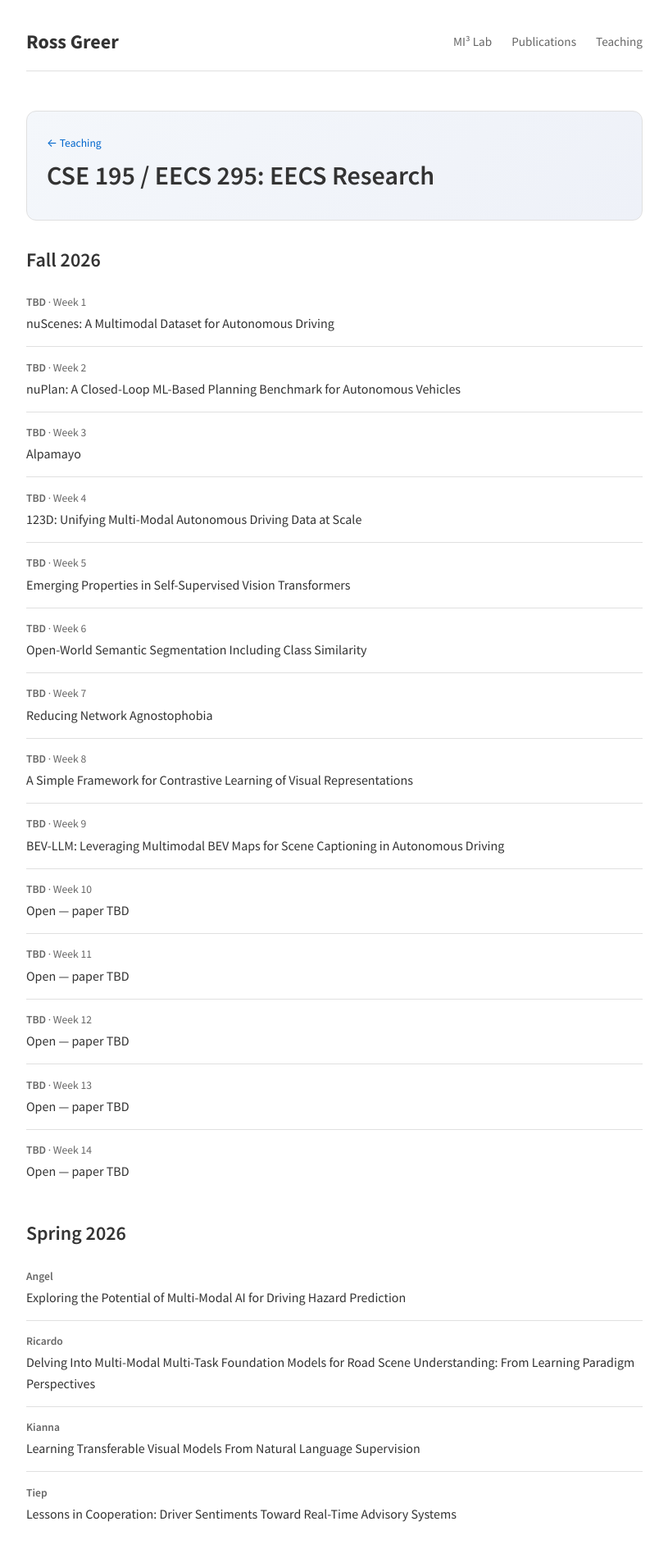
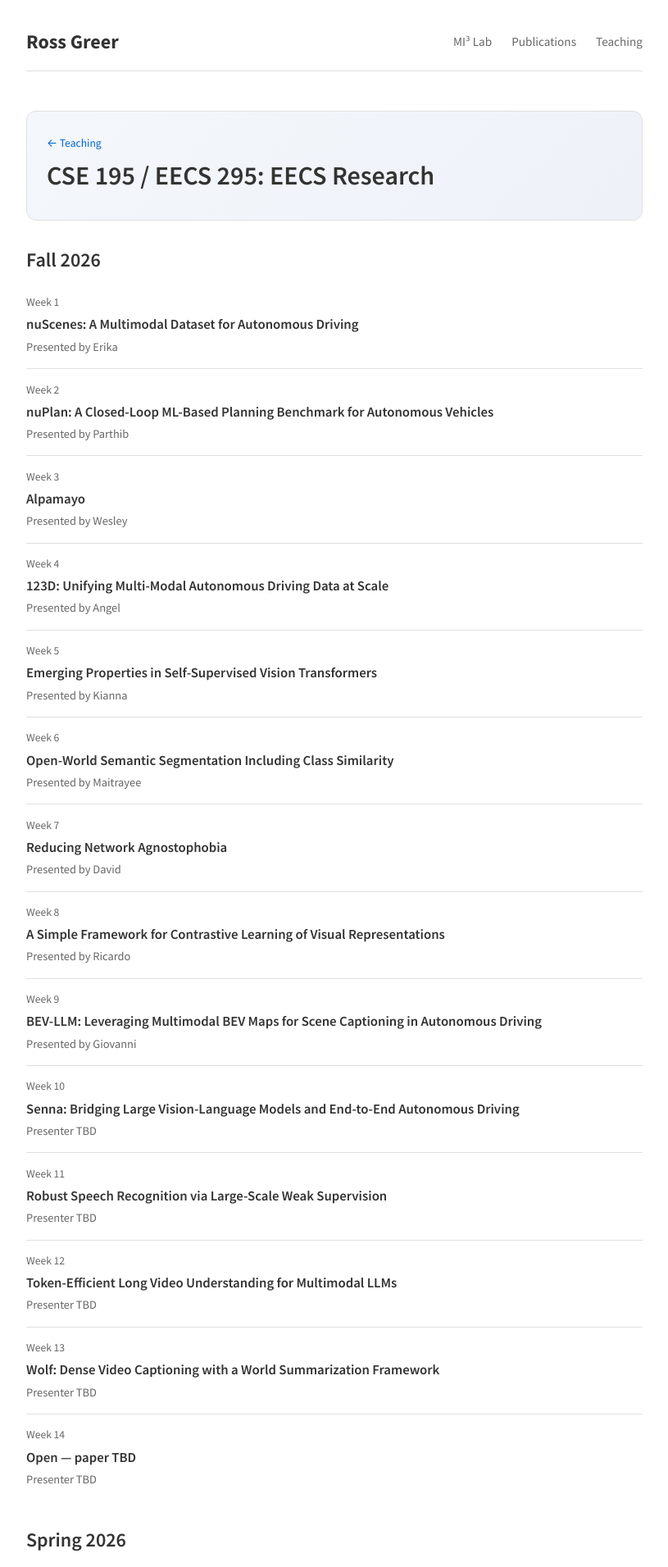
Before and after one commit to rossgreer/rossgreer.github.io, a Jekyll site: the page built from cse195.md, in a window 1280 px wide. Shown: the top 1911 px of the page at 82% size, without its empty margins (232-1047 px from the left). Built offline with Jekyll 4.4.1, drawn with Linux system fonts in a browser that asks for light colours; some web fonts are replaced; some of the changed text lies outside the part shown.

Commit message:
Reformat seminar entries; assign Fall 2026 papers and presenters
Reorder each entry to date/paper/presenter and adjust paper-list CSS.
Assign Fall 2026 presenters for weeks 1-9 and add papers for weeks
10-13 (week 14 open).

Co-Authored-By: Claude Opus 4.7 <noreply@anthropic.com>

```diff
--- a/assets/css/style.css
+++ b/assets/css/style.css
@@ -771,10 +771,13 @@ footer {
   margin-bottom: 0.15rem;
 }
 
-.paper-presenter {
+.paper-title {
+  font-size: 1.05rem;
   font-weight: 600;
+  margin-bottom: 0.15rem;
 }
 
-.paper-title {
-  font-size: 1rem;
+.paper-presenter {
+  font-size: 0.9rem;
+  color: var(--color-text-muted);
 }
--- a/cse195.md
+++ b/cse195.md
@@ -13,60 +13,74 @@ permalink: /teaching/cse195/
 
 <ul class="paper-list">
   <li class="paper-item">
-    <div class="paper-meta"><span class="paper-presenter">TBD</span> &middot; Week 1</div>
+    <div class="paper-meta">Week 1</div>
     <div class="paper-title">nuScenes: A Multimodal Dataset for Autonomous Driving</div>
+    <div class="paper-presenter">Presented by Erika</div>
   </li>
   <li class="paper-item">
-    <div class="paper-meta"><span class="paper-presenter">TBD</span> &middot; Week 2</div>
+    <div class="paper-meta">Week 2</div>
     <div class="paper-title">nuPlan: A Closed-Loop ML-Based Planning Benchmark for Autonomous Vehicles</div>
+    <div class="paper-presenter">Presented by Parthib</div>
   </li>
   <li class="paper-item">
-    <div class="paper-meta"><span class="paper-presenter">TBD</span> &middot; Week 3</div>
+    <div class="paper-meta">Week 3</div>
     <div class="paper-title">Alpamayo</div>
+    <div class="paper-presenter">Presented by Wesley</div>
   </li>
   <li class="paper-item">
-    <div class="paper-meta"><span class="paper-presenter">TBD</span> &middot; Week 4</div>
+    <div class="paper-meta">Week 4</div>
     <div class="paper-title">123D: Unifying Multi-Modal Autonomous Driving Data at Scale</div>
+    <div class="paper-presenter">Presented by Angel</div>
   </li>
   <li class="paper-item">
-    <div class="paper-meta"><span class="paper-presenter">TBD</span> &middot; Week 5</div>
+    <div class="paper-meta">Week 5</div>
     <div class="paper-title">Emerging Properties in Self-Supervised Vision Transformers</div>
+    <div class="paper-presenter">Presented by Kianna</div>
   </li>
   <li class="paper-item">
-    <div class="paper-meta"><span class="paper-presenter">TBD</span> &middot; Week 6</div>
+    <div class="paper-meta">Week 6</div>
     <div class="paper-title">Open-World Semantic Segmentation Including Class Similarity</div>
+    <div class="paper-presenter">Presented by Maitrayee</div>
   </li>
   <li class="paper-item">
-    <div class="paper-meta"><span class="paper-presenter">TBD</span> &middot; Week 7</div>
+    <div class="paper-meta">Week 7</div>
     <div class="paper-title">Reducing Network Agnostophobia</div>
+    <div class="paper-presenter">Presented by David</div>
   </li>
   <li class="paper-item">
-    <div class="paper-meta"><span class="paper-presenter">TBD</span> &middot; Week 8</div>
+    <div class="paper-meta">Week 8</div>
     <div class="paper-title">A Simple Framework for Contrastive Learning of Visual Representations</div>
+    <div class="paper-presenter">Presented by Ricardo</div>
   </li>
   <li class="paper-item">
-    <div class="paper-meta"><span class="paper-presenter">TBD</span> &middot; Week 9</div>
+    <div class="paper-meta">Week 9</div>
     <div class="paper-title">BEV-LLM: Leveraging Multimodal BEV Maps for Scene Captioning in Autonomous Driving</div>
+    <div class="paper-presenter">Presented by Giovanni</div>
   </li>
   <li class="paper-item">
-    <div class="paper-meta"><span class="paper-presenter">TBD</span> &middot; Week 10</div>
-    <div class="paper-title">Open &mdash; paper TBD</div>
+    <div class="paper-meta">Week 10</div>
+    <div class="paper-title">Senna: Bridging Large Vision-Language Models and End-to-End Autonomous Driving</div>
+    <div class="paper-presenter">Presenter TBD</div>
   </li>
   <li class="paper-item">
-    <div class="paper-meta"><span class="paper-presenter">TBD</span> &middot; Week 11</div>
-    <div class="paper-title">Open &mdash; paper TBD</div>
+    <div class="paper-meta">Week 11</div>
+    <div class="paper-title">Robust Speech Recognition via Large-Scale Weak Supervision</div>
+    <div class="paper-presenter">Presenter TBD</div>
   </li>
   <li class="paper-item">
-    <div class="paper-meta"><span class="paper-presenter">TBD</span> &middot; Week 12</div>
-    <div class="paper-title">Open &mdash; paper TBD</div>
+    <div class="paper-meta">Week 12</div>
+    <div class="paper-title">Token-Efficient Long Video Understanding for Multimodal LLMs</div>
+    <div class="paper-presenter">Presenter TBD</div>
   </li>
   <li class="paper-item">
-    <div class="paper-meta"><span class="paper-presenter">TBD</span> &middot; Week 13</div>
-    <div class="paper-title">Open &mdash; paper TBD</div>
+    <div class="paper-meta">Week 13</div>
+    <div class="paper-title">Wolf: Dense Video Captioning with a World Summarization Framework</div>
+    <div class="paper-presenter">Presenter TBD</div>
   </li>
   <li class="paper-item">
-    <div class="paper-meta"><span class="paper-presenter">TBD</span> &middot; Week 14</div>
+    <div class="paper-meta">Week 14</div>
     <div class="paper-title">Open &mdash; paper TBD</div>
+    <div class="paper-presenter">Presenter TBD</div>
   </li>
 </ul>
 
@@ -74,20 +88,20 @@ permalink: /teaching/cse195/
 
 <ul class="paper-list">
   <li class="paper-item">
-    <div class="paper-meta"><span class="paper-presenter">Angel</span></div>
     <div class="paper-title">Exploring the Potential of Multi-Modal AI for Driving Hazard Prediction</div>
+    <div class="paper-presenter">Presented by Angel</div>
   </li>
   <li class="paper-item">
-    <div class="paper-meta"><span class="paper-presenter">Ricardo</span></div>
     <div class="paper-title">Delving Into Multi-Modal Multi-Task Foundation Models for Road Scene Understanding: From Learning Paradigm Perspectives</div>
+    <div class="paper-presenter">Presented by Ricardo</div>
   </li>
   <li class="paper-item">
-    <div class="paper-meta"><span class="paper-presenter">Kianna</span></div>
     <div class="paper-title">Learning Transferable Visual Models From Natural Language Supervision</div>
+    <div class="paper-presenter">Presented by Kianna</div>
   </li>
   <li class="paper-item">
-    <div class="paper-meta"><span class="paper-presenter">Tiep</span></div>
     <div class="paper-title">Lessons in Cooperation: Driver Sentiments Toward Real-Time Advisory Systems</div>
+    <div class="paper-presenter">Presented by Tiep</div>
   </li>
 </ul>
 
@@ -95,20 +109,24 @@ permalink: /teaching/cse195/
 
 <ul class="paper-list">
   <li class="paper-item">
-    <div class="paper-meta"><span class="paper-presenter">Shyam</span> &middot; Sep 3</div>
+    <div class="paper-meta">Sep 3</div>
     <div class="paper-title">LERF: Language Embedded Radiance Fields</div>
+    <div class="paper-presenter">Presented by Shyam</div>
   </li>
   <li class="paper-item">
-    <div class="paper-meta"><span class="paper-presenter">Wesley</span> &middot; Sep 10</div>
+    <div class="paper-meta">Sep 10</div>
     <div class="paper-title">Accessibility for Whom?</div>
+    <div class="paper-presenter">Presented by Wesley</div>
   </li>
   <li class="paper-item">
-    <div class="paper-meta"><span class="paper-presenter">Kianna</span> &middot; Sep 24</div>
+    <div class="paper-meta">Sep 24</div>
     <div class="paper-title">DriveLLaVA: Human-Level Behavior Decisions via Vision Language Model</div>
+    <div class="paper-presenter">Presented by Kianna</div>
   </li>
   <li class="paper-item">
-    <div class="paper-meta"><span class="paper-presenter">Angel</span> &middot; Oct 1</div>
+    <div class="paper-meta">Oct 1</div>
     <div class="paper-title">DriveLM: Driving with Graph Visual Question Answering</div>
+    <div class="paper-presenter">Presented by Angel</div>
   </li>
 </ul>
 
@@ -116,16 +134,17 @@ permalink: /teaching/cse195/
 
 <ul class="paper-list">
   <li class="paper-item">
-    <div class="paper-meta"><span class="paper-presenter">Aryan</span> &middot; Jan 28</div>
+    <div class="paper-meta">Jan 28</div>
     <div class="paper-title">Hydra: Foundations of Spatial Perception for Robotics &mdash; Hierarchical Representations and Real-time Systems</div>
+    <div class="paper-presenter">Presented by Aryan</div>
   </li>
   <li class="paper-item">
-    <div class="paper-meta"><span class="paper-presenter">Shashank</span></div>
     <div class="paper-title">MAPLM: A Real-World Large-Scale Vision-Language Benchmark for Map and Traffic Scene Understanding</div>
+    <div class="paper-presenter">Presented by Shashank</div>
   </li>
   <li class="paper-item">
-    <div class="paper-meta"><span class="paper-presenter">Srini</span></div>
     <div class="paper-title">Rank2Tell: A Multimodal Driving Dataset for Joint Importance Ranking and Reasoning</div>
+    <div class="paper-presenter">Presented by Srini</div>
   </li>
 </ul>
 
@@ -133,35 +152,43 @@ permalink: /teaching/cse195/
 
 <ul class="paper-list">
   <li class="paper-item">
-    <div class="paper-meta"><span class="paper-presenter">Shashank</span> &middot; Feb 11</div>
+    <div class="paper-meta">Feb 11</div>
     <div class="paper-title">Tutorial / Demo Using UCM Pinnacles</div>
+    <div class="paper-presenter">Presented by Shashank</div>
   </li>
   <li class="paper-item">
-    <div class="paper-meta"><span class="paper-presenter">Guillermo</span> &middot; Feb 18</div>
+    <div class="paper-meta">Feb 18</div>
     <div class="paper-title">Trimodal Contrastive Loss for Text-to-Shape Retrieval</div>
+    <div class="paper-presenter">Presented by Guillermo</div>
   </li>
   <li class="paper-item">
-    <div class="paper-meta"><span class="paper-presenter">Srini</span> &middot; Mar 11</div>
+    <div class="paper-meta">Mar 11</div>
     <div class="paper-title">ConceptGraphs: Open-Vocabulary 3D Scene Graphs for Perception and Planning</div>
+    <div class="paper-presenter">Presented by Srini</div>
   </li>
   <li class="paper-item">
-    <div class="paper-meta"><span class="paper-presenter">Harsha</span> &middot; Mar 18</div>
+    <div class="paper-meta">Mar 18</div>
     <div class="paper-title">ViNT: A Foundation Model for Visual Navigation</div>
+    <div class="paper-presenter">Presented by Harsha</div>
   </li>
   <li class="paper-item">
-    <div class="paper-meta"><span class="paper-presenter">Parthib</span> &middot; Apr 1</div>
+    <div class="paper-meta">Apr 1</div>
     <div class="paper-title">GNM: A General Navigation Model to Drive Any Robot</div>
+    <div class="paper-presenter">Presented by Parthib</div>
   </li>
   <li class="paper-item">
-    <div class="paper-meta"><span class="paper-presenter">Aryan</span> &middot; Apr 8</div>
+    <div class="paper-meta">Apr 8</div>
     <div class="paper-title">SpatialRGPT: Grounded Spatial Reasoning in Vision-Language Models</div>
+    <div class="paper-presenter">Presented by Aryan</div>
   </li>
   <li class="paper-item">
-    <div class="paper-meta"><span class="paper-presenter">Shashank</span> &middot; Apr 15</div>
+    <div class="paper-meta">Apr 15</div>
     <div class="paper-title">LERF: Language Embedded Radiance Fields</div>
+    <div class="paper-presenter">Presented by Shashank</div>
   </li>
   <li class="paper-item">
-    <div class="paper-meta"><span class="paper-presenter">Aryan</span> &middot; Oct 29</div>
+    <div class="paper-meta">Oct 29</div>
     <div class="paper-title">Clio: Real-time Task-Driven Open-Set 3D Scene Graphs</div>
+    <div class="paper-presenter">Presented by Aryan</div>
   </li>
 </ul>
```
